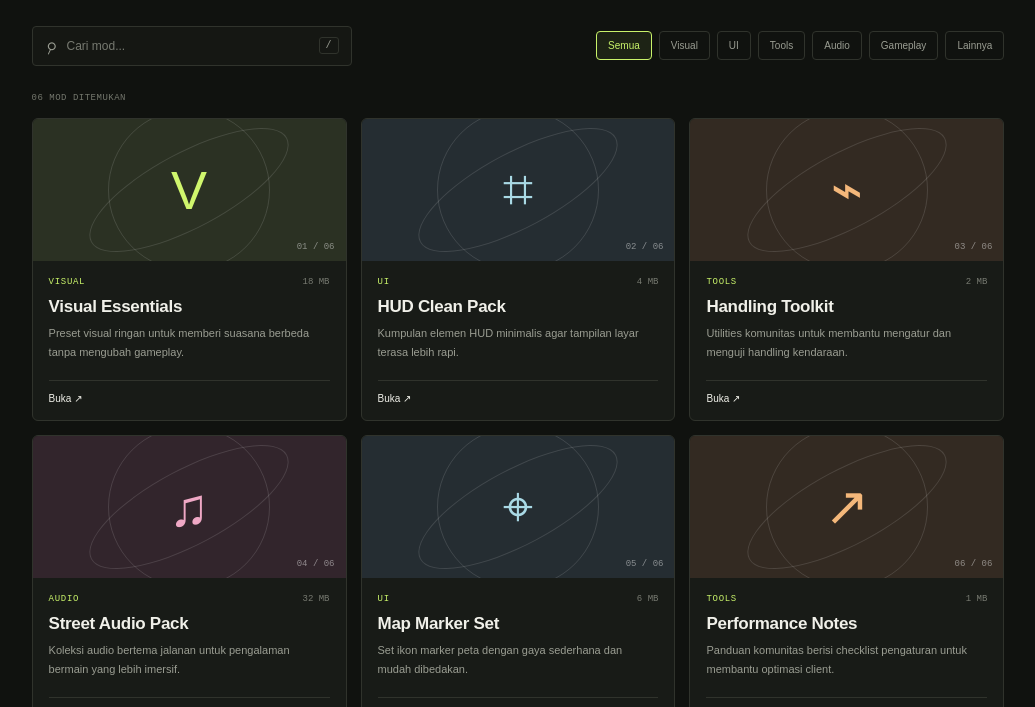
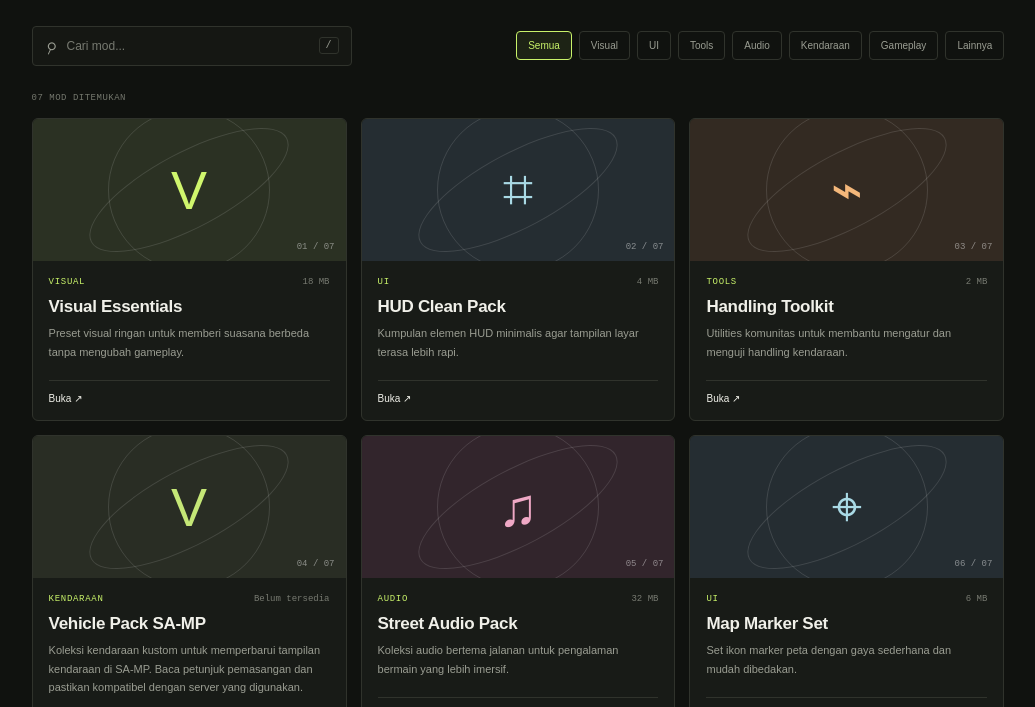
Before and after one commit to tankamala961-star/RuangMod, a plain HTML site: page index.html in a window 1280 px wide. Shown: the part 753-1460 px from the top of the page, without its empty margins (122-1157 px from the left). Drawn offline with Linux system fonts and the light colour scheme.

Commit message:
Add files via upload

```diff
--- a/app.js
+++ b/app.js
@@ -27,6 +27,16 @@ const initialMods = [
     version: "v1.0",
     size: "2 MB",
     symbol: "⌁",
+    downloadUrl: ""
+  },
+  {
+    id: "vehicle-pack",
+    name: "Vehicle Pack SA-MP",
+    category: "Kendaraan",
+    description: "Koleksi kendaraan kustom untuk memperbarui tampilan kendaraan di SA-MP. Baca petunjuk pemasangan dan pastikan kompatibel dengan server yang digunakan.",
+    version: "v1.0",
+    size: "Belum tersedia",
+    symbol: "V",
     downloadUrl: ""
   },
   {
@@ -81,6 +91,7 @@ const palettes = {
   UI: ["#252d32", "#a9d9e5", "⌗"],
   Tools: ["#332a22", "#f4b77a", "⌁"],
   Audio: ["#32252c", "#efa8c5", "♫"],
+  Kendaraan: ["#292d24", "#c5e777", "V"],
   Gameplay: ["#30272b", "#f1a6a6", "G"],
   Lainnya: ["#252b35", "#adc2f5", "✳"]
 };
--- a/index.html
+++ b/index.html
@@ -102,6 +102,7 @@
                 <option value="UI">UI</option>
                 <option value="Tools">Tools</option>
                 <option value="Audio">Audio</option>
+                <option value="Kendaraan">Kendaraan</option>
                 <option value="Gameplay">Gameplay</option>
                 <option value="Lainnya">Lainnya</option>
               </select>
```
